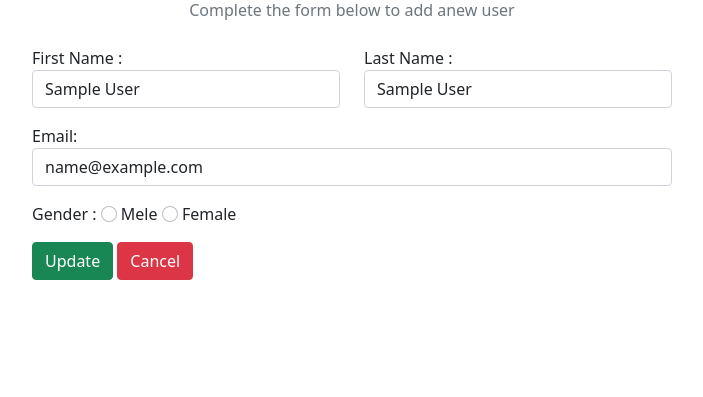
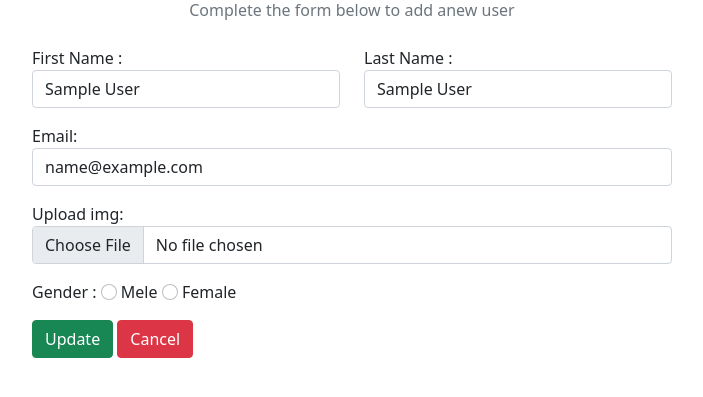
Before and after one commit to rania21-ahmed/1_Crud_PHP_MYQLi, a PHP site: page /edit.php?id=1 in a window 1280 px wide. Shown: the part 150-547 px from the top of the page, without its empty margins (288-991 px from the left). Run offline with PHP 8.4, Linux system fonts and the light colour scheme; tables that the repository leaves empty or names only in its code hold one stand-in row (values such as "Sample post").

Commit message:
complete crud

```diff
--- a/edit.php
+++ b/edit.php
@@ -7,8 +7,17 @@
         $gender = $_POST['gender'];
         $id =$_GET['id'];
 
+        if(!empty($_FILES['file']['name'])){
+            $imgname = $_FILES['file']['name'];
+            $tmp = $_FILES['file']['tmp_name'];
+            move_uploaded_file($tmp,"upload/".$imgname);
+            $extra =  ", `img` = '$imgname'";
+        }else{
+            $extra = "";
+        }
 
-        $sql="UPDATE `members` SET  `f_name`='$fname', `l_name`='$lname', `email`='$email', `gender`='$gender' WHERE `id` = '$id'";
+
+        $sql="UPDATE `members` SET  `f_name`='$fname', `l_name`='$lname', `email`='$email', `gender`='$gender'  $extra WHERE `id` = '$id'";
         $result = mysqli_query($conn,$sql);
 
         if($result){
@@ -53,7 +62,7 @@
         ?>
         <!--Form Add  -->
         <div class="container d-flex justify-content-center">
-            <form action="" method="post" style="width:50vw; min-width:300px;">
+            <form action="" method="post" style="width:50vw; min-width:300px;" enctype="multipart/form-data">
             <input type="hidden" value="<?= $row['id']?>" >
                 <div class="row">
                     <div class="col">
@@ -69,6 +78,12 @@
                     <div class="mb-3">
                         <label class="from-label"> Email: </label>
                         <input type="text" class="form-control" name="email" value="<?= $row['email']?>">
+                    </div>
+
+                    <div class="mb-3">
+                        <label class="from-label"> Upload img: </label>
+
+                        <input type="file" class="form-control"  name="file" >
                     </div>
 
                     <div class="from-group mb-3">
--- a/index.php
+++ b/index.php
@@ -39,6 +39,7 @@
                 <th scope="col">Last Name</th>
                 <th scope="col">Email</th>
                 <th scope="col">Gender</th>
+                <th scope="col">img</th>
                 <th scope="col">Action</th>
                 </tr>
             </thead>
@@ -57,6 +58,7 @@
                             <td scope="row"><?=$result['f_name']?></td>
                             <td scope="row"><?=$result['l_name']?></td>
                             <td scope="row"><?=$result['email']?></td>
+                            <td scope="row"><img style="width:100px;hight:100px" src="upload/<?=$result['img']?>"> </td>
                             <td scope="row"><?=$result['gender']?></td>
 
                             <td>
```
Also changed, not shown: add_new.php (+6 -1 lines), upload/IMG-20221023-WA0004.jpg (added), upload/IMG-20221023-WA0006.jpg (added), upload/IMG-20221023-WA0007.jpg (added), upload/IMG-20221023-WA0008.jpg (added), upload/IMG-20221023-WA0011.jpg (added), upload/images (1).jpeg (added).
